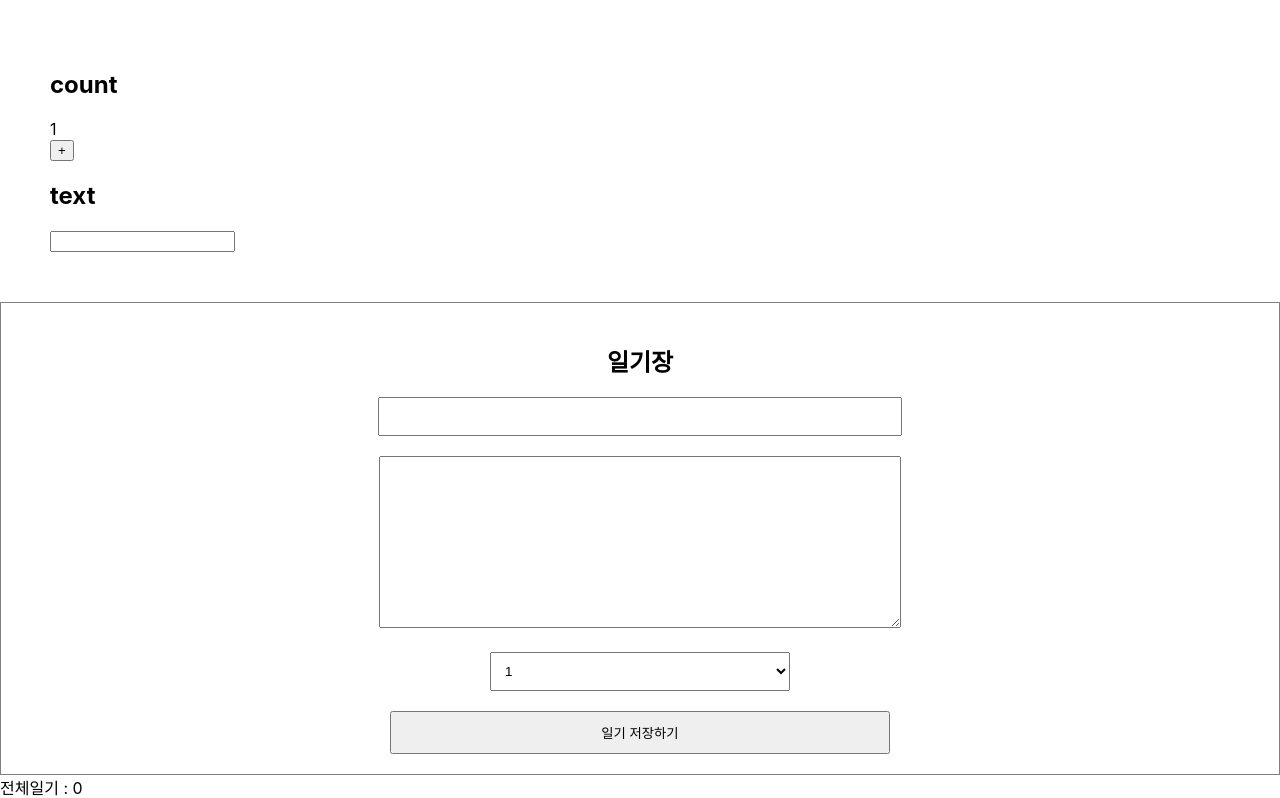
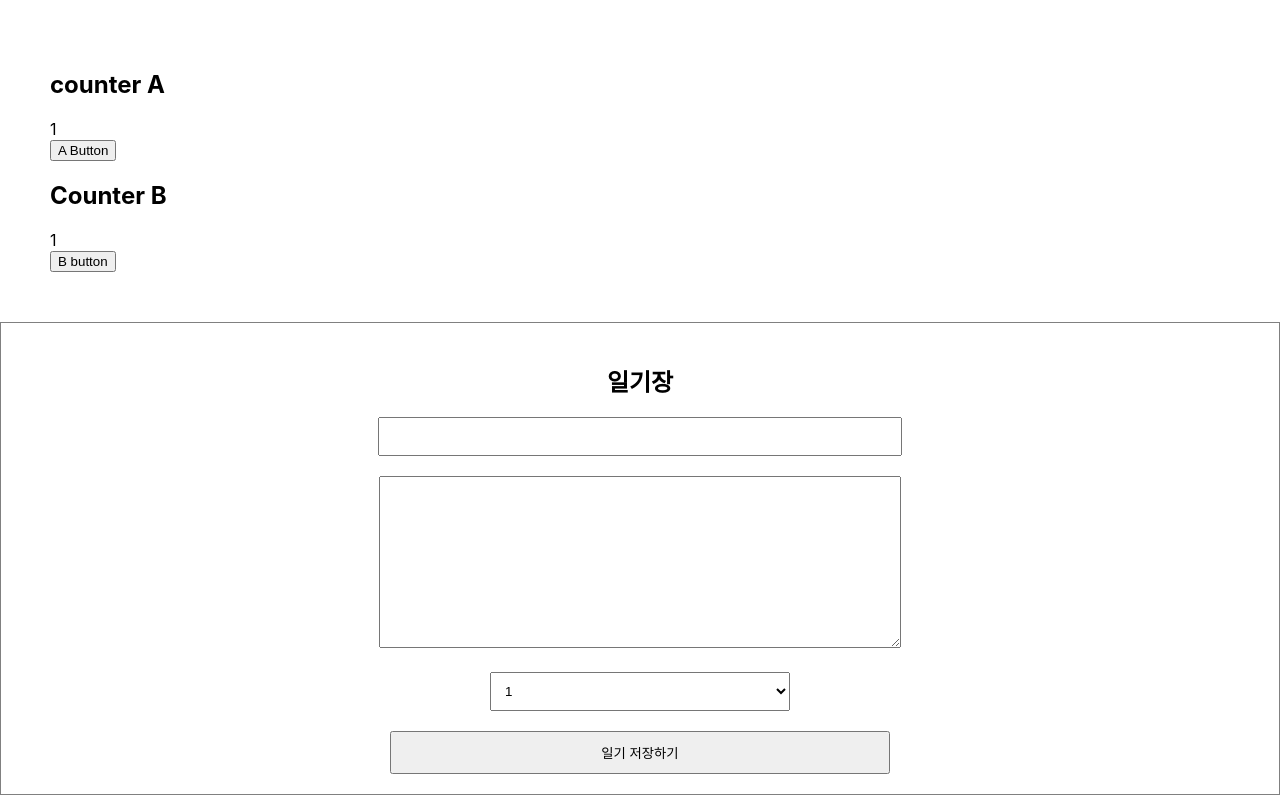
Before and after one commit to yeafla530/react-diary, a React (Create React App) app in the folder react-diary/: page / in a window 1280 px wide. Shown: the top 798 px of the page. Built offline with nearby package versions, Linux system fonts and the light colour scheme; no server answers.

Commit message:
React.memo are Equal의 사용

```diff
--- a/react-diary/src/OptimizeTest.js
+++ b/react-diary/src/OptimizeTest.js
@@ -1,35 +1,54 @@
 import React, {useState, useEffect} from 'react'
 
-// 둘중에 하나라도 변화하면 둘다 rerendering됨
-const TextView = React.memo(({text}) => {
-    useEffect(()=>{
-        console.log(`UseEffect :: Text : ${text}`)
-    })
-    return <div>{text}</div>
-})
+const CounterA = React.memo(({count}) => {
 
-const CountView = React.memo(({count}) => {
-    useEffect(()=>{
-        console.log(`UseEffect :: Count : ${count}`)
+    useEffect(() => {
+        console.log(`Counter A Update: ${count}`)
     })
     return <div>{count}</div>
 })
 
+const CounterB = ({obj}) => {
+    // 객체는 얕은 비교 > 주소를 비교
+    useEffect(() => {
+        console.log(`Counter B Update: ${obj.count}`)
+    })
+
+    return <div>{obj.count}</div>
+}
+
+const areEqual = (prevProps, nextProps) => {
+    // if (prevProps.obj.count === nextProps.obj.count) {
+    //     return true // 이전 프롭스 현재 프롭스가 같다 => 리렌더를 일으키지 않음
+    // }
+    // return false // rerender를 일으켜라
+
+    return prevProps.obj.count === nextProps.obj.count
+}
+
+const MemoizedCounterB = React.memo(CounterB, areEqual)
 
 const OptimizeTest = () => {
+
     const [count, setCount] = useState(1)
-    const [text, setText] = useState("")
+    const [obj, setObj] = useState({
+        count: 1,
+    })
 
     return <div style={{padding: 50}}>
         <div>
-            <h2>count</h2>
-            <CountView count={count}/>
-            <button onClick={() => setCount(count+1)}>+</button>
+            <h2>counter A</h2>
+            <CounterA count={count}/>
+            {/* 상태가 바뀌진 않음 */}
+            <button onClick={() => setCount(count)}>A Button</button>
         </div>
         <div>
-            <h2>text</h2>
-            <TextView text={text}/>
-            <input value={text} type="text" onChange={(e) => setText(e.target.value)} />
+            <h2>Counter B</h2>
+            <MemoizedCounterB obj={obj}/>
+            {/* count가 변경되지 않았는데 rerender됨 */}
+            <button onClick={()=>setObj({
+                count: obj.count
+            })}>B button</button>
         </div>
     </div>
 }
```
Also changed, not shown: 1 other file (tests, documents, lock files or other folders).
